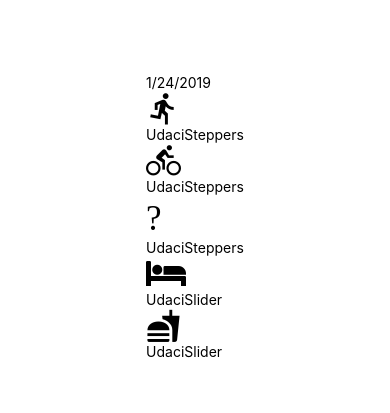
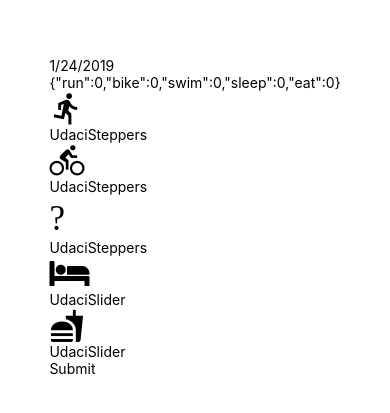
Before and after one commit to taynancid/UdaciFitness-app, a React Native app: screen / in a window 390 px wide. Shown: the part 205-618 px from the top of the page. Built offline with nearby package versions, Linux system fonts and the light colour scheme.

Commit message:
feat: submit button
create submit button in AddEntry component

```diff
--- a/App.js
+++ b/App.js
@@ -1,8 +1,20 @@
 import React from "react";
-import { StyleSheet, Text, View } from "react-native";
+import {
+  StyleSheet,
+  Text,
+  View,
+  TouchableHighlight,
+  TouchableNativeFeedback,
+  TouchableOpacity,
+  TouchableWithoutFeedback
+} from "react-native";
 import AddEntry from "./components/AddEntry";
 
 export default class App extends React.Component {
+  handlePress = () => {
+    alert("hello!");
+  };
+
   render() {
     return (
       <View style={styles.container}>
@@ -18,5 +30,14 @@
     backgroundColor: "#fff",
     alignItems: "center",
     justifyContent: "center"
+  },
+  btn: {
+    backgroundColor: "#E53224",
+    padding: 10,
+    paddingLeft: 50,
+    paddingRight: 50,
+    justifyContent: "center",
+    alignItems: "center",
+    borderRadius: 5
   }
 });
--- a/components/AddEntry.js
+++ b/components/AddEntry.js
@@ -1,9 +1,17 @@
 import React, { Component } from "react";
-import { View, Text } from "react-native";
-import { getMetricMetaInfo } from "../utils/helpers";
-import UdaciSlider from './UdaciSlider'
-import UdaciSteppers from './UdaciSteppers'
-import DateHeader from './DateHeader'
+import { View, Text, TouchableOpacity } from "react-native";
+import { getMetricMetaInfo, timeToString } from "../utils/helpers";
+import UdaciSlider from "./UdaciSlider";
+import UdaciSteppers from "./UdaciSteppers";
+import DateHeader from "./DateHeader";
+
+function SubmitBtn({ onPress }) {
+  return (
+    <TouchableOpacity onPress={onPress}>
+      <Text>Submit</Text>
+    </TouchableOpacity>
+  );
+}
 
 class AddEntry extends Component {
   state = {
@@ -11,72 +19,90 @@
     bike: 0,
     swim: 0,
     sleep: 0,
-    eat: 0,
-  }
+    eat: 0
+  };
 
-  increment = (metric) => {
-    const {max, step} = getMetricMetaInfo(metric);
+  increment = metric => {
+    const { max, step } = getMetricMetaInfo(metric);
 
-    this.setState((prevState) => {
-      const count = state[metric] + step
+    this.setState(prevState => {
+      const count = state[metric] + step;
 
       return {
         ...prevState,
         [metric]: count > max ? max : count
-      }
-    })
-  }
+      };
+    });
+  };
 
-
-  decrement = (metric) => {
-    this.setState((prevState) => {
-      const count = state[metric] - getMetricMetaInfo(metric).step
+  decrement = metric => {
+    this.setState(prevState => {
+      const count = state[metric] - getMetricMetaInfo(metric).step;
 
       return {
         ...state,
         [metric]: count < 0 ? 0 : count
-      }
-    })
-  }
+      };
+    });
+  };
 
   slide = (metric, value) => {
     this.setState(() => ({
-      [metric]: value,
-    }))
-  }
+      [metric]: value
+    }));
+  };
+
+  submit = () => {
+    const key = timeToString();
+    const entry = this.state;
+
+    //TODO go to home, update redux...
+
+    this.setState(prevState => {
+      return {
+        run: 0,
+        bike: 0,
+        swim: 0,
+        sleep: 0,
+        eat: 0
+      };
+    });
+  };
 
   render() {
     const metaInfo = getMetricMetaInfo();
 
-    console.log(metaInfo)
-
     return (
       <View>
-        <DateHeader date={(new Date()).toLocaleDateString()}/>
-        {Object.keys(metaInfo).map((key) => {
-          const { getIcon, type, ...rest} = metaInfo[key]
-          const value = this.state[key]
-
+        <DateHeader date={new Date().toLocaleDateString()} />
+        <Text>{JSON.stringify(this.state)}</Text>
+        {Object.keys(metaInfo).map(key => {
+          const { getIcon, type, ...rest } = metaInfo[key];
+          const value = this.state[key];
+          <Text>{JSON.stringify(this.state)}</Text>;
           return (
             <View key={key}>
               {getIcon()}
-              {type == 'slider'
-                ? <UdaciSlider
-                    value={value}
-                    onChange={(value) => this.slide(key,value)}
+              {type == "slider" ? (
+                <UdaciSlider
+                  value={value}
+                  onChange={value => this.slide(key, value)}
                   {...rest}
                 />
-                : <UdaciSteppers
-                    value={value}
-                    onIncrement={() => this.increment(key)}
-                    onDecrement={() => this.decrement(key)}
+              ) : (
+                <UdaciSteppers
+                  value={value}
+                  onIncrement={() => this.increment(key)}
+                  onDecrement={() => this.decrement(key)}
                   {...rest}
-                />}
+                />
+              )}
             </View>
-          )
+          );
         })}
+        <SubmitBtn onPress={this.submit} />
       </View>
-    )
+    );
   }
 }
 
```
